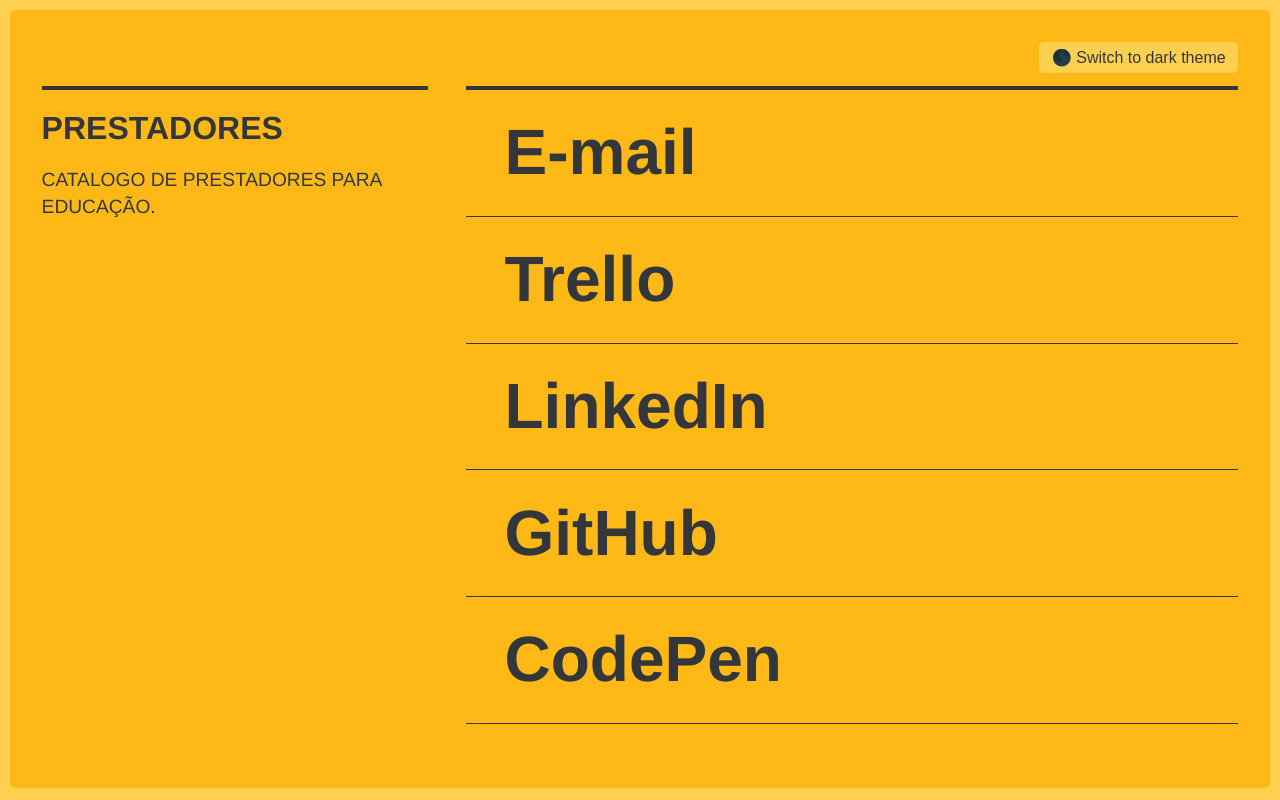
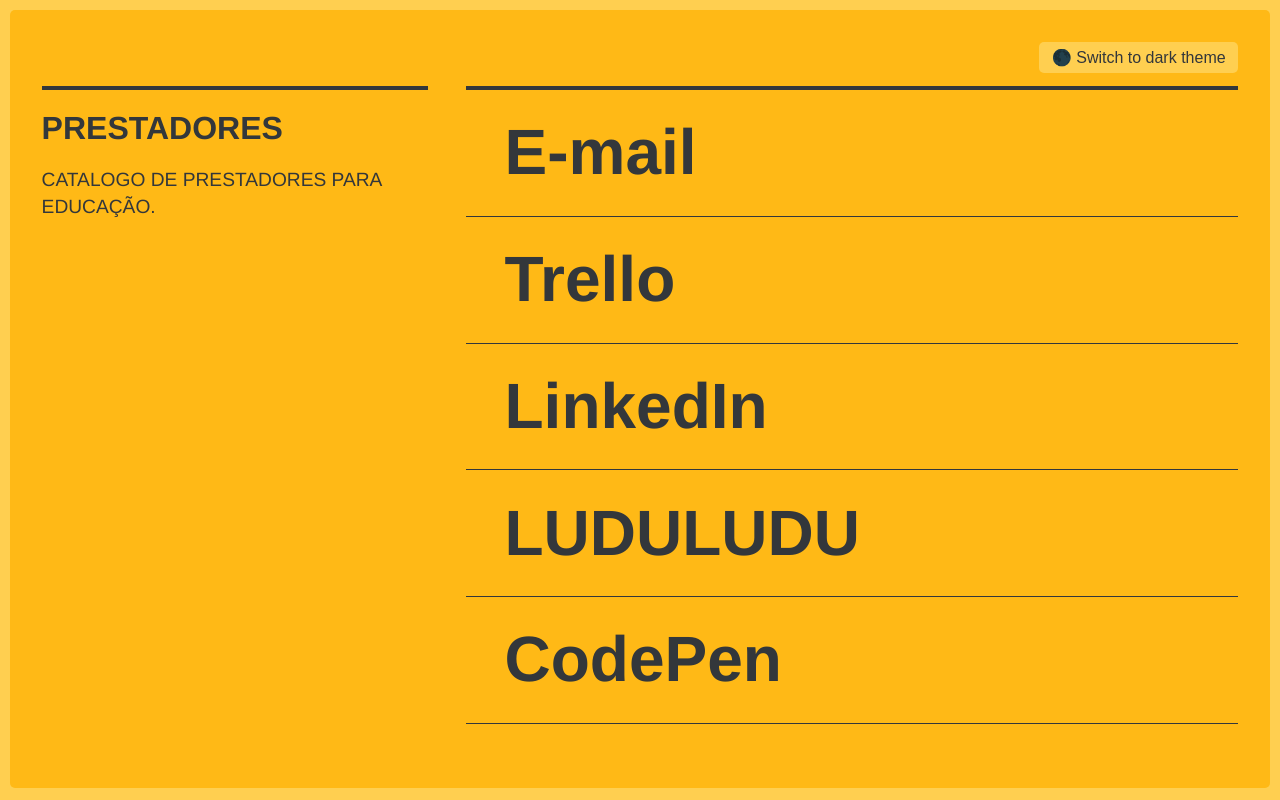
Before and after one commit to lududuludu/site_teste, a plain HTML site: page index.html in a window 1280 px wide. Drawn offline with Linux system fonts and the light colour scheme; files that its build step writes are made by us from their sources; files whose address does not match are found by name; a web font is replaced by a local one.

Commit message:
index.html

```diff
--- a/index.html
+++ b/index.html
@@ -57,7 +57,7 @@
           <span>@frodobaggins</span>
         </a>
         <a href="https://https://github.com/lududuludu/">
-          <strong>GitHub</strong>
+          <strong>LUDULUDU</strong>
           <span>@frodobags</span>
         </a>
         <a href="https://codepen.io">
```
